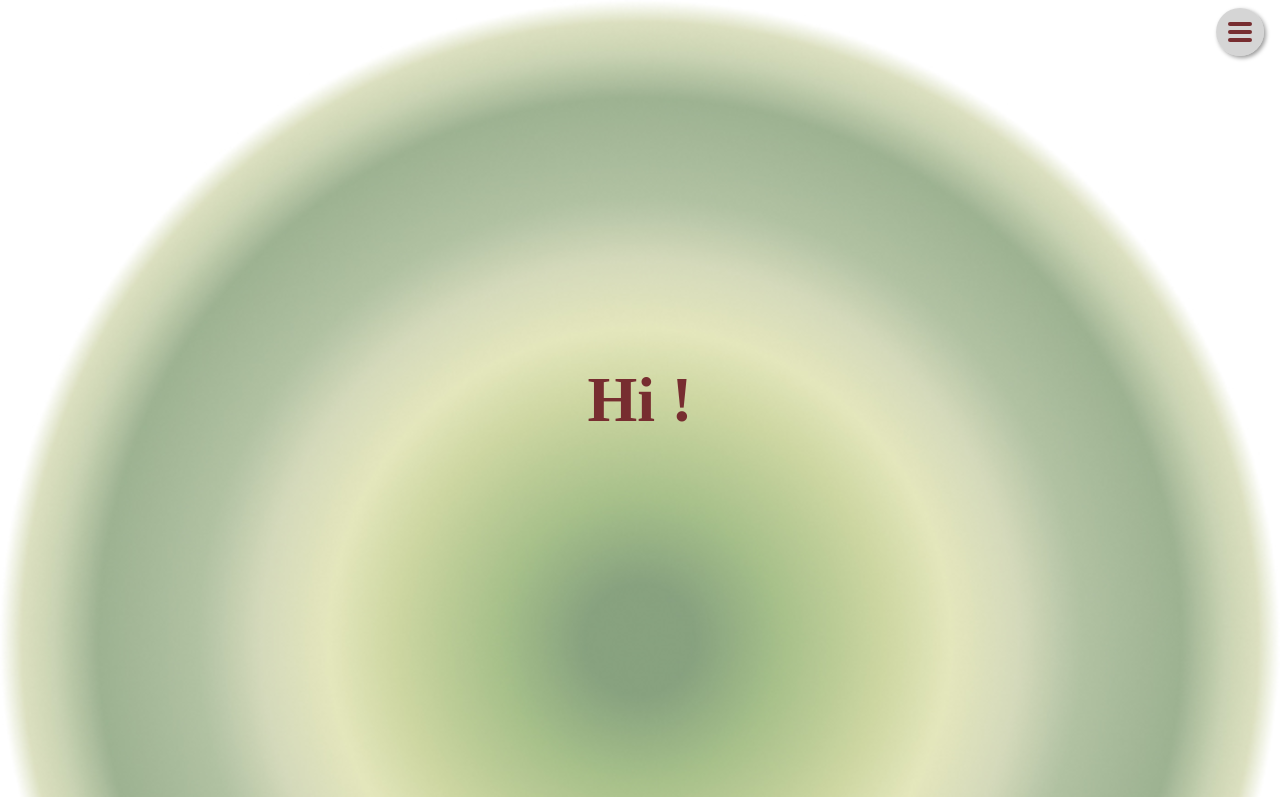
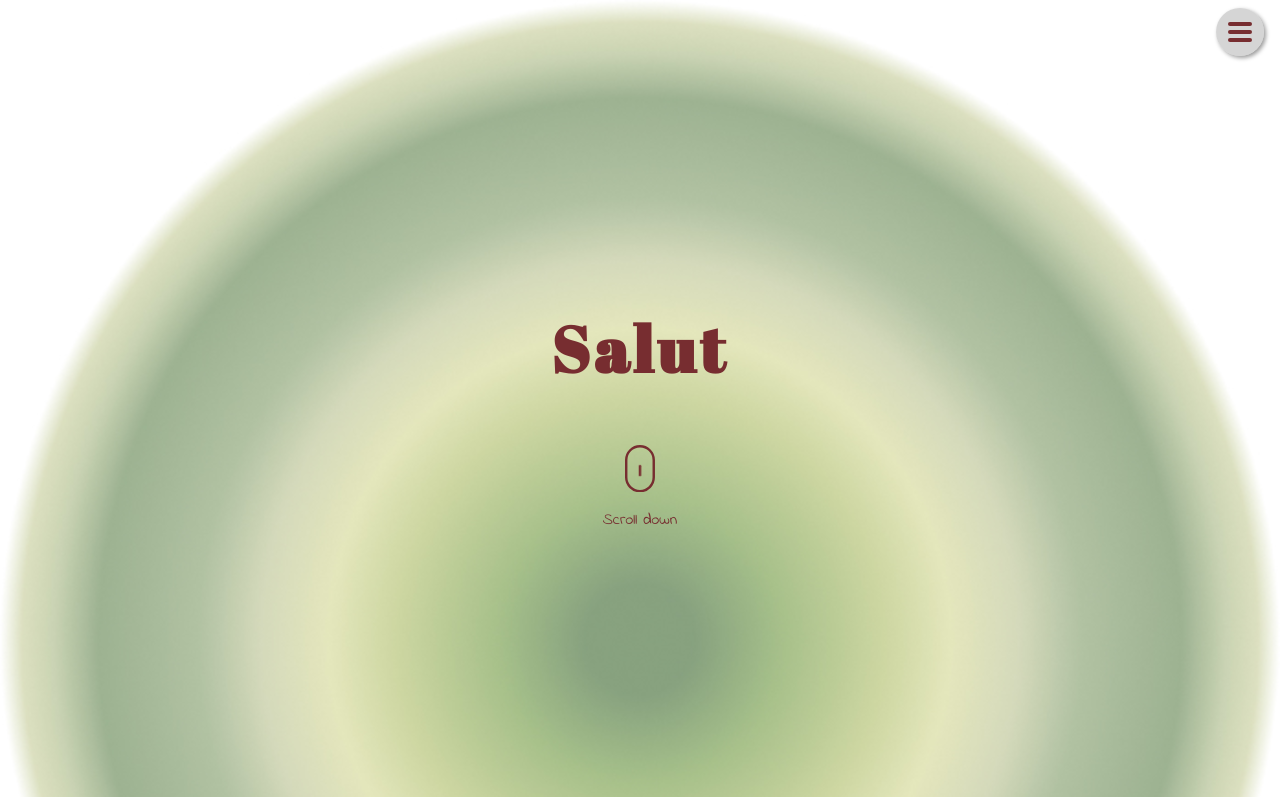
Before and after one commit to emiliecl/emiliecl.github.io, a plain HTML site: page index.html in a window 1280 px wide. Shown: the top 797 px of the page. Drawn offline with nearby package versions, Linux system fonts and the light colour scheme.

Commit message:
Added a home page animation

```diff
--- a/css/style.css
+++ b/css/style.css
@@ -2,6 +2,7 @@
 @import "projects.css";
 @import url('https://fonts.googleapis.com/css2?family=Abril+Fatface&display=swap');
 @import url('https://fonts.googleapis.com/css2?family=Nunito:ital,wght@0,200..1000;1,200..1000&display=swap');
+@import url('https://fonts.googleapis.com/css2?family=Abel&family=Abril+Fatface&family=Indie+Flower&display=swap');
 
 :root {
     --main-color: #772D30
@@ -112,10 +113,28 @@ main.active {
     display: flex;
     justify-content: center;
     align-items: center;
+    flex-direction: column;
+}
+
+#home-section > div {
+    display: flex;
+    flex-direction: column;
+    align-items: center;
 }
 
 #home-section h1 {
     font-size: 4em;
+    font-family: 'Abril Fatface', cursive;
+    letter-spacing: 4px;
+}
+
+#home-section svg {
+    stroke: var(--main-color);
+}
+
+#home-section p {
+    font-family: 'Indie Flower', cursive;
+    color: var(--main-color);
 }
 
 #profile {
@@ -158,3 +177,16 @@ strong {
 .text-profil2 {
     text-align: center;
 }
+
+@keyframes scroll {
+    0% {
+        transform: translateY(0);
+    }
+    30% {
+        transform: translateY(100px);
+    }
+}
+
+svg #wheel {
+    animation: scroll ease 1.5s infinite;
+}
--- a/index.html
+++ b/index.html
@@ -48,7 +48,21 @@
 
 <main id="main">
     <section id="home-section">
-        <h1>Hi !</h1>
+        <div>
+            <h1 id="welcome">Hi !</h1>
+            <svg height="100%"
+                 style="fill-rule:evenodd;clip-rule:evenodd;stroke-linecap:round;stroke-linejoin:round;stroke-miterlimit:1.5;"
+                 version="1.1" viewBox="0 0 247 390" width="30px"
+                 xmlns="http://www.w3.org/2000/svg"
+                 xmlns:xlink="http://www.w3.org/1999/xlink">
+                <path d="M123.359,79.775l0,72.843" id="wheel" style="fill:none;stroke-width:20px;"/>
+                <path
+                    d="M236.717,123.359c0,-62.565 -50.794,-113.359 -113.358,-113.359c-62.565,0 -113.359,50.794 -113.359,113.359l0,143.237c0,62.565 50.794,113.359 113.359,113.359c62.564,0 113.358,-50.794 113.358,-113.359l0,-143.237Z"
+                    id="mouse"
+                    style="fill:none;stroke-width:20px;"/>
+            </svg>
+            <p>Scroll down</p>
+        </div>
     </section>
     <section id="profile">
         <div class="name">
--- a/js/app.js
+++ b/js/app.js
@@ -70,6 +70,19 @@ function toggleSeeMore(icon, projectId) {
     }, 200)
 }
 
+function setWelcome() {
+    const greetings = ["Hi", "Hola", "Salut", "Hallo", "Ciao", "Hoi", "Hej", "Merhaba", "Cześć"];
+
+    let index = 0
+    const welcome = document.getElementById('welcome');
+    if (welcome) {
+        setInterval(() => {
+            welcome.innerText = greetings[index]
+            index = (index + 1) % greetings.length
+        }, 2000)
+    }
+}
+
 window.onload = () => {
     const projectsSection = document.getElementById('projects');
     const sections = projectsSection.getElementsByTagName('article').length;
@@ -97,4 +110,5 @@ window.onload = () => {
     })
 
     setParallaxEffect()
+    setWelcome()
 }
```
